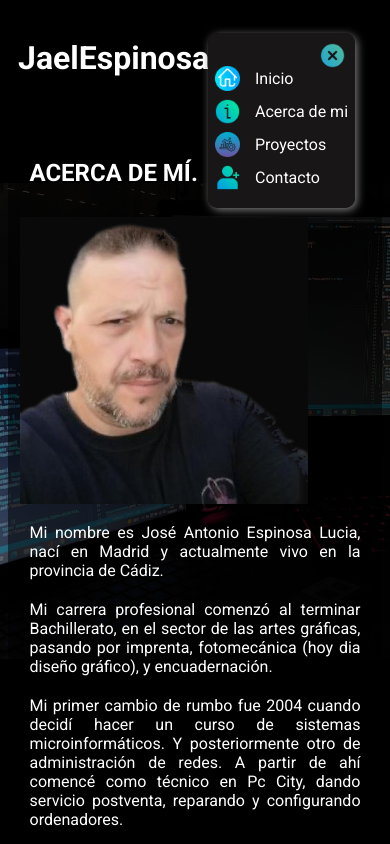
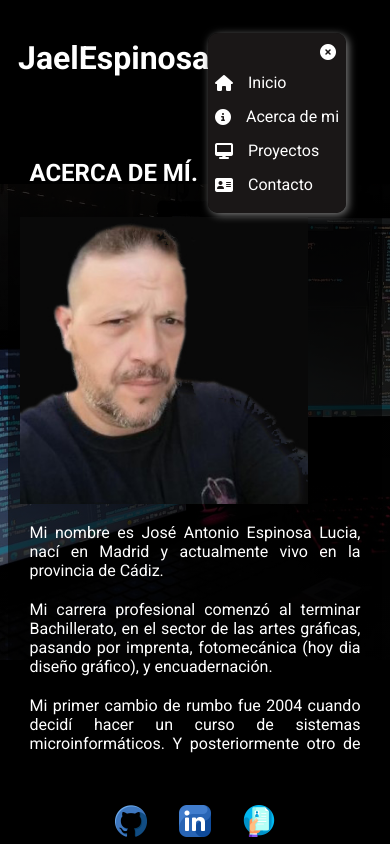
Before and after one commit to jaelEspinosa/portfolio, a React (Vite) app: page /about in a window 390 px wide. Both pictures are taken after a click on the element 300 px from the left and 58 px from the top of the page. Shown: the top 844 px of the page. Built offline with nearby package versions, Linux system fonts and the light colour scheme.

Commit message:
projects and styles act

```diff
--- a/index.html
+++ b/index.html
@@ -4,6 +4,7 @@
     <meta charset="UTF-8" />
     <link rel="icon" type="image/svg+xml" href="/vite.svg" />
     <meta name="viewport" content="width=device-width, initial-scale=1.0" />
+    <link rel="stylesheet" href="https://cdnjs.cloudflare.com/ajax/libs/font-awesome/6.2.1/css/all.min.css" integrity="sha512-MV7K8+y+gLIBoVD59lQIYicR65iaqukzvf/nwasF0nqhPay5w/9lJmVM2hMDcnK1OnMGCdVK+iQrJ7lzPJQd1w==" crossorigin="anonymous" referrerpolicy="no-referrer" />
     <title>jaelEspinosa</title>
   </head>
   <body>
--- a/src/components/Menu.jsx
+++ b/src/components/Menu.jsx
@@ -1,11 +1,6 @@
 import React from 'react'
-import { Link, useLocation } from 'react-router-dom'
+import { Link } from 'react-router-dom'
 import styles from '../styles/Menu.module.css'
-import home from '../img/home.png'
-import about from '../img/about.png'
-import contact from '../img/contact.png'
-import proyects from '../img/proyects.png'
-import close from '../img/close.png'
 
 const Menu = ( {handleMenu} ) => {
 
@@ -15,13 +10,13 @@ const Menu = ( {handleMenu} ) => {
     <div
             onClick={handleMenu}
             className={styles.cerrar}
-            ><img className={styles.icons}src={close} alt='close'/>
+            ><i class="fa-sharp fa-solid fa-circle-xmark"></i>
         </div>
 
-        <Link onClick={handleMenu} to={'/'}><li className={styles.itemmobile}><img className={styles.icons}src={home} alt='home'/>Inicio</li></Link>
-        <Link onClick={handleMenu} to={'/about'}><li className={styles.itemmobile}><img className={styles.icons}src={about} alt='aboutme'/> Acerca de mi</li></Link>
-        <Link onClick={handleMenu} to={'/proyectos'}><li className={styles.itemmobile}><img className={styles.icons}src={proyects} alt='proyects'/> Proyectos</li></Link>
-        <Link onClick={handleMenu} to={'/contacto'}><li className={styles.itemmobile}><img className={styles.icons}src={contact} alt='contact'/>Contacto</li></Link>
+        <Link onClick={handleMenu} to={'/'}><li className={styles.itemmobile}><i className="fa-solid fa-house"></i>Inicio</li></Link>
+        <Link onClick={handleMenu} to={'/about'}><li className={styles.itemmobile}><i className="fa-sharp fa-solid fa-circle-info"></i> Acerca de mi</li></Link>
+        <Link onClick={handleMenu} to={'/proyectos'}><li className={styles.itemmobile}><i className="fa-solid fa-desktop"></i> Proyectos</li></Link>
+        <Link onClick={handleMenu} to={'/contacto'}><li className={styles.itemmobile}><i className="fa-solid fa-address-card"></i>Contacto</li></Link>
     </ul>
 
 </nav>
--- a/src/data/proyectos.js
+++ b/src/data/proyectos.js
@@ -1,6 +1,6 @@
 export const proyectos = [
     {
-        id: 1,
+        id: 0,
         nombre: 'BudgetApp',
         imagen: './budgetapp2.jpg',
         descripcion: [
@@ -198,5 +198,33 @@ export const proyectos = [
 
 
     },
+    {
+        id: 7,
+        nombre: 'Paises App',
+        imagen: './paises.jpg',
+        descripcion: [
+            'Aplicación web, que consumiendo una Api, nos da información y ubicación de todos los paises del mundo. Los puedes buscar por Nombre, por Capital, o por Región',
 
+        ],
+        tecnologias: [
+            'ANGULAR',
+            'TypeScript',
+            'CSS',
+
+            ],
+        librerias: [
+
+            'Leaflet',
+            'RxJs',
+            'Animate.css',
+            'Bootstrap'
+
+
+       ],
+        url: {
+            urlBackGit:'',
+            urlFrontGit:'https://github.com/jaelEspinosa/Angular-paisApp.git',
+            urlDeploy:'https://ngpaisesapp.netlify.app'
+        }
+    }
 ]
--- a/src/pages/About.jsx
+++ b/src/pages/About.jsx
@@ -8,7 +8,7 @@ const About = () => {
     {/* <figure className={styles.containFoto}>
       <img className={styles.foto} src={foto} alt='foto-perfil'/>
     </figure> */}
-<article>
+<article className={styles.containArticle}>
 <h2>Acerca de mí.</h2>
     <figure className={styles.containFoto}>
       <img className={styles.foto} src={foto} alt='foto-perfil'/>
--- a/src/styles/About.module.css
+++ b/src/styles/About.module.css
@@ -10,12 +10,20 @@
   animation-duration: 3s;
   animation-timing-function: ease-in-out;
 }
-.contain article {
+.contain article{
   width: 90vw;
   max-width: 800px;
   padding: 10px;
   margin: 10px;
-  margin-bottom: 70px;
+  margin-bottom: 20px;
+}
+@media(max-width:768px){
+  .containArticle{
+    max-height: calc( 100vh - 230px );
+    overflow-y: scroll;
+
+
+  }
 }
 .contain p {
   padding: 2px 10px;
--- a/src/styles/Menu.module.css
+++ b/src/styles/Menu.module.css
@@ -7,13 +7,13 @@
     list-style-type: none;
     font-size: 16px;
     font-weight:400;
-    animation: menu-move 0.5s;
+    animation: menu-move 0.1s;
     overflow-y: hidden;
     border-radius: 10px;
     box-shadow: 2px 2px 8px gray;
     text-decoration: none;
-    height: 125px;
-    background-color: rgba(29, 26, 26, 0.856);
+    height: 130px;
+    background-color: rgba(29, 26, 26, 0.918);
 }
 @media (min-width:450px) {
     .mobile{
@@ -30,10 +30,11 @@
 
 }
 .itemmobile{
+
   display:flex;
   align-items: center;
   gap:15px;
-  margin: 8px 2px;
+  margin: 15px 2px;
 }
 
 
@@ -46,11 +47,13 @@
 }
 @keyframes menu-move {
     0%{
+        background-color: transparent;
         height: 0px;
         color:rgba(255, 255, 255, 0.171);
         box-shadow: 2px 2px 8px rgba(128, 128, 128, 0.24);
     }
     100%{
+        background-color: rgba(29, 26, 26, 0.918);;
         height:125px;
         color:rgb(255, 255, 255);
         box-shadow: 2px 2px 8px rgb(128, 128, 128);
@@ -58,6 +61,7 @@
 
 }
 .cerrar{
+    color:white;
     cursor:pointer;
     position:absolute;
     top:10px;
```
Also changed, not shown: public/captura.jpg (added), public/paises.jpg (added).
